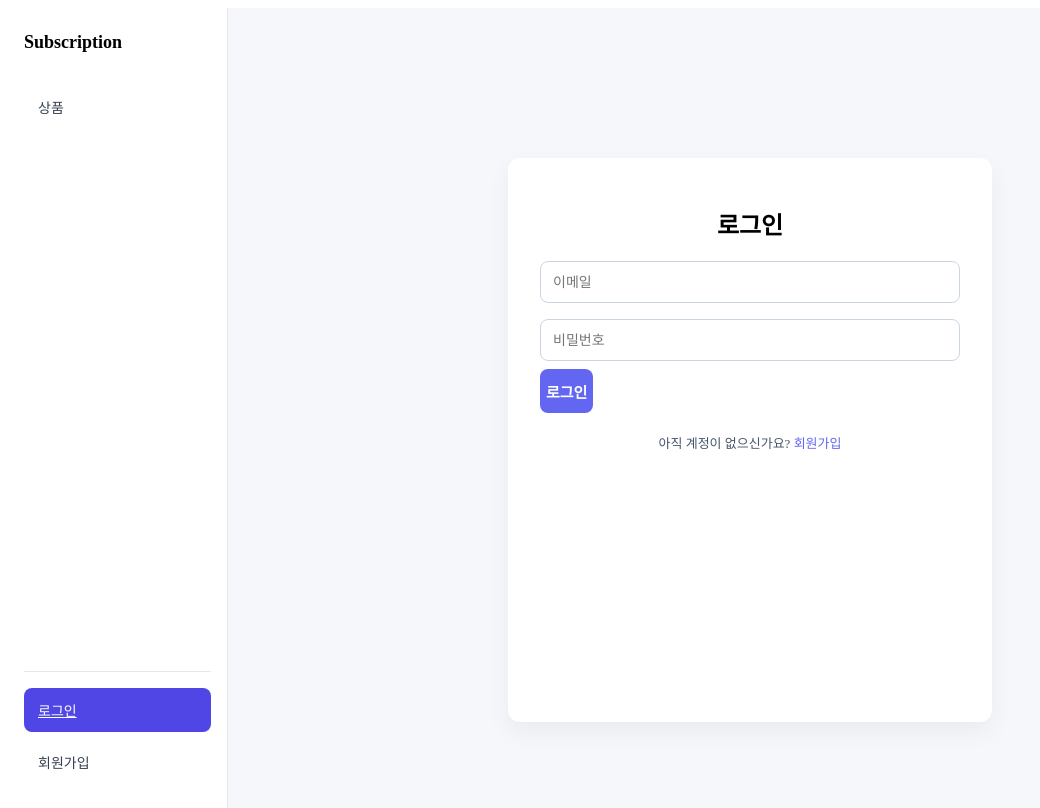
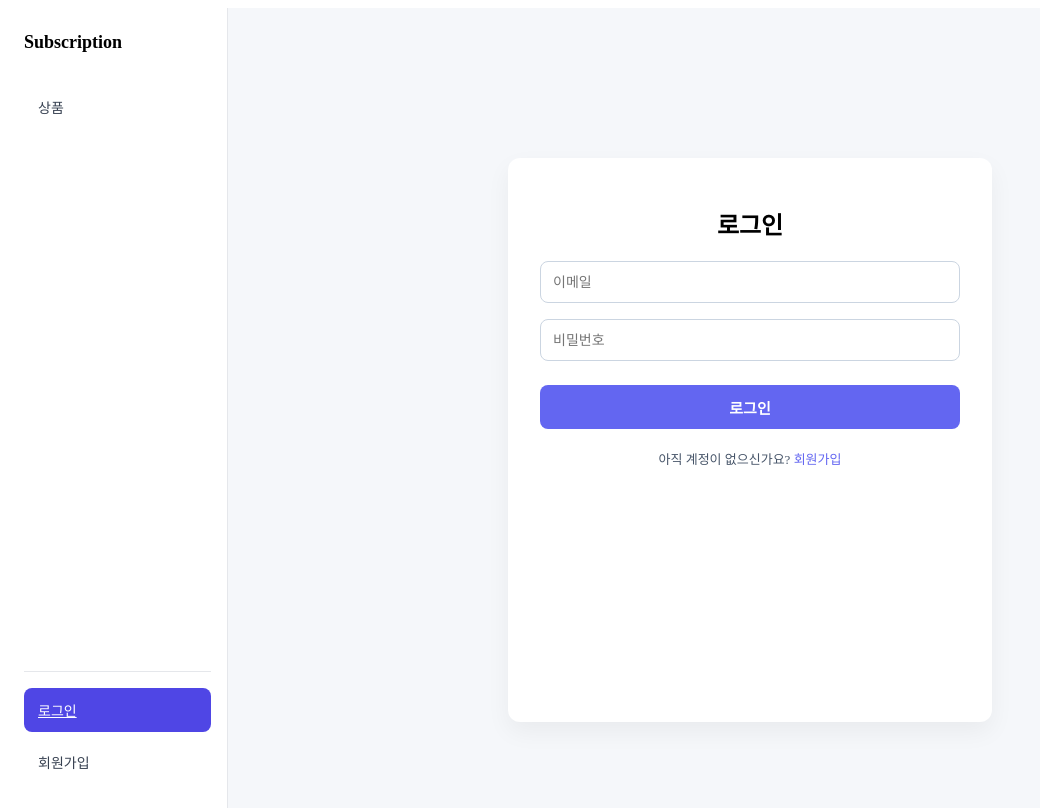
Before and after one commit to sera-kim0622/subscription-frontend, a React (Vite) app: page /login in a window 1280 px wide. Shown: the top 808 px of the page, without its empty margins (0-1040 px from the left). Built offline with nearby package versions, Linux system fonts and the light colour scheme; no server answers.

Commit message:
fix(): 회원가입, 로그인 form타입으로 변경

```diff
--- a/src/components/auth/AuthLayout/AuthLayout.tsx
+++ b/src/components/auth/AuthLayout/AuthLayout.tsx
@@ -4,7 +4,7 @@ interface AuthLayoutProps {
   title: string;
   children?: React.ReactNode;
   buttonText: string;
-  buttonOnClick: () => void;
+  buttonOnClick: (e: React.FormEvent<HTMLFormElement>) => void;
   footer: React.ReactNode;
 }
 
@@ -14,10 +14,13 @@ function AuthLayout({ title, children, buttonText, buttonOnClick, footer }: Auth
       <div className={styles.page}>
         <div className={styles.card}>
           <h1 className={styles.title}>{title}</h1>
-          <div className={styles.form}>{children}</div>
-          <button className={styles.button} onClick={buttonOnClick}>
-            {buttonText}
-          </button>
+          <form className={styles.form} onSubmit={buttonOnClick}>
+            {children}
+            <button className={styles.button} type="submit">
+              {buttonText}
+            </button>
+          </form>
+
           <div className={styles.footer}>{footer}</div>
         </div>
       </div>
--- a/src/pages/Login/Login.tsx
+++ b/src/pages/Login/Login.tsx
@@ -18,7 +18,8 @@ function Login() {
     global?: string;
   }>({});
 
-  const handleSubmit = async () => {
+  const handleSubmit = async (e: React.FormEvent) => {
+    e.preventDefault();
     const newError: typeof errors = {};
 
     if (!email.trim()) {
--- a/src/pages/Signup/Signup.tsx
+++ b/src/pages/Signup/Signup.tsx
@@ -20,7 +20,8 @@ function Signup() {
     global?: string;
   }>({});
 
-  const handleSubmit = async () => {
+  const handleSubmit = async (e: React.FormEvent<HTMLFormElement>) => {
+    e.preventDefault();
     const newError: typeof errors = {};
 
     if (!email.trim()) {
```
